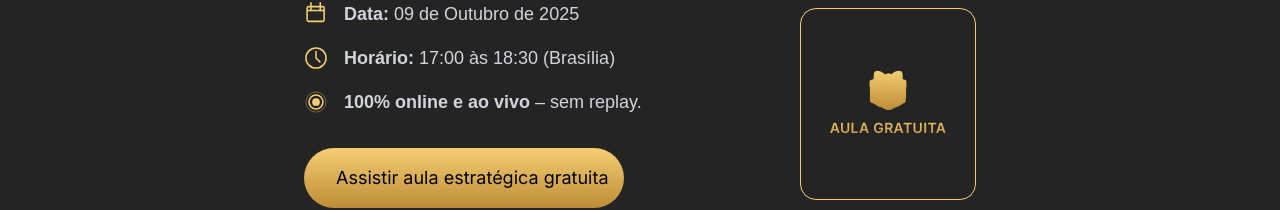
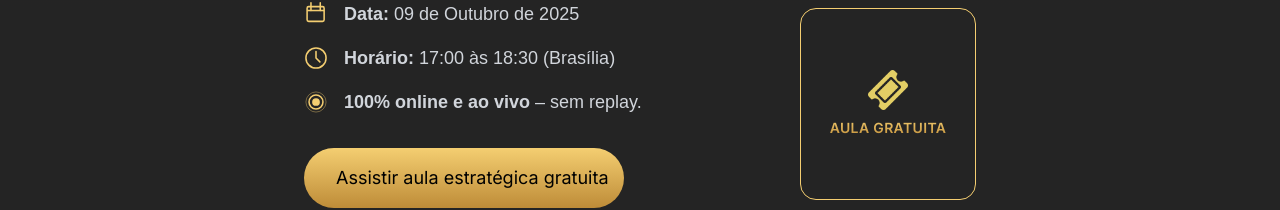
Before and after one commit to darlanOpens/metodoelg, a Next.js app: page /metodoelg/ in a window 1280 px wide. Shown: the part 471-681 px from the top of the page. Built offline with nearby package versions, Linux system fonts and the light colour scheme.

Commit message:
feat(landing): substituir ícone na seção Hero por imagem personalizada
- Substituído o ícone de presente por uma imagem de ticket na seção Hero, melhorando a apresentação visual.
- Ajustadas as dimensões e o estilo da nova imagem para garantir consistência com o design da página.

```diff
--- a/components/landing/HeroSection.tsx
+++ b/components/landing/HeroSection.tsx
@@ -91,7 +91,16 @@ export function HeroSection() {
             <div className="flex-shrink-0">
               <div className="w-40 h-44 lg:w-44 lg:h-48 border border-[#F4CE71] rounded-2xl flex items-center justify-center">
                 <div className="text-center">
-                  <div className="text-3xl lg:text-4xl mb-2 bg-gradient-to-b from-[#F4CE71] to-[#BE8C38] bg-clip-text" style={{ WebkitTextFillColor: "transparent" }}>🎁</div>
+                  <div className="mb-2 w-8 h-8 lg:w-10 lg:h-10 mx-auto">
+                    <Image
+                      src={withBasePath("/ticket.png")}
+                      alt=""
+                      width={40}
+                      height={40}
+                      className="w-full h-full object-contain"
+                      style={{ filter: "brightness(0) saturate(100%) invert(83%) sepia(69%) saturate(372%) hue-rotate(346deg) brightness(93%) contrast(91%)" }}
+                    />
+                  </div>
                   <p className="text-xs lg:text-sm font-semibold bg-gradient-to-b from-[#F4CE71] to-[#BE8C38] bg-clip-text uppercase tracking-wide" style={{ WebkitTextFillColor: "transparent", fontFamily: "'Inter', sans-serif" }}>
                     AULA GRATUITA
                   </p>
```
Also changed, not shown: public/ticket.png (added).
